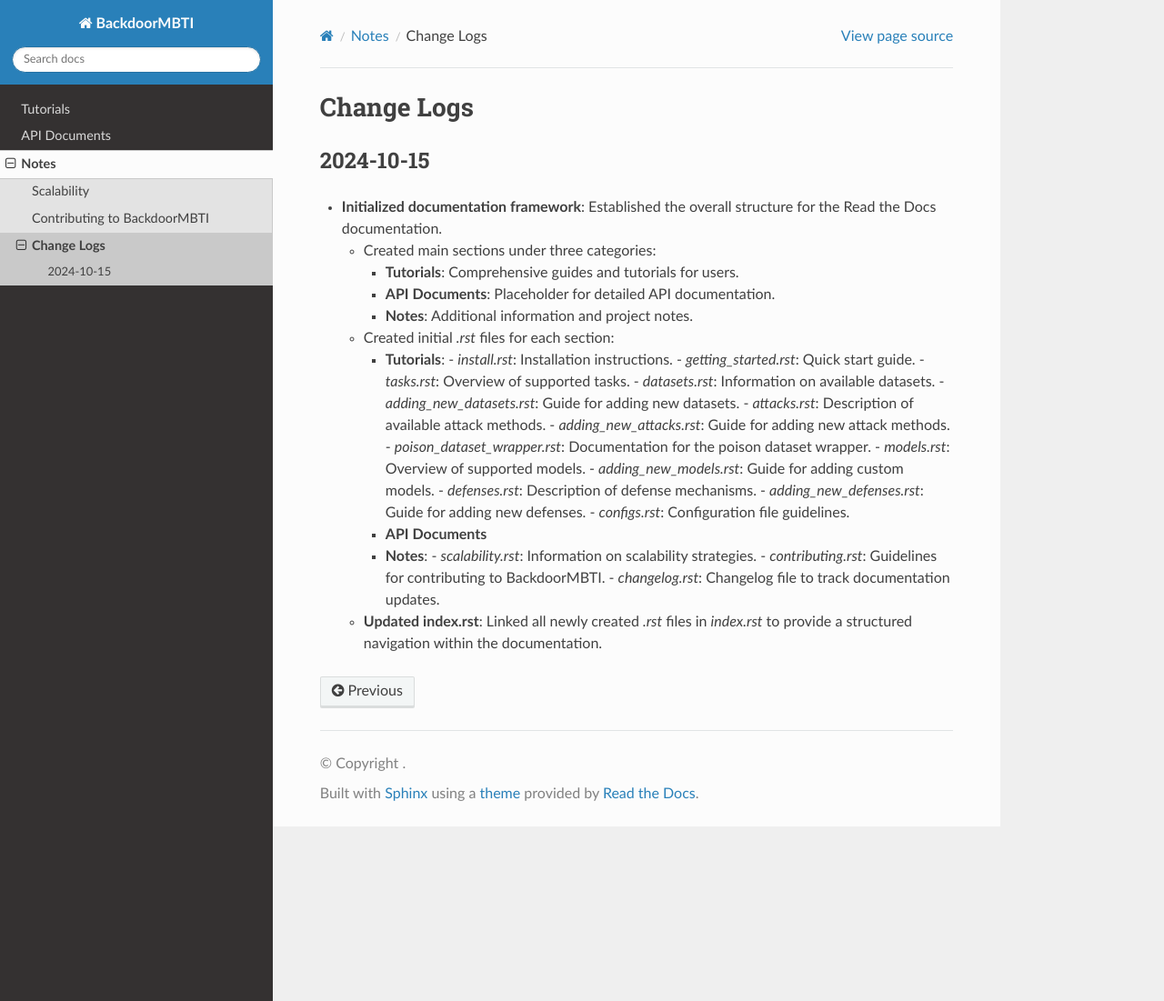
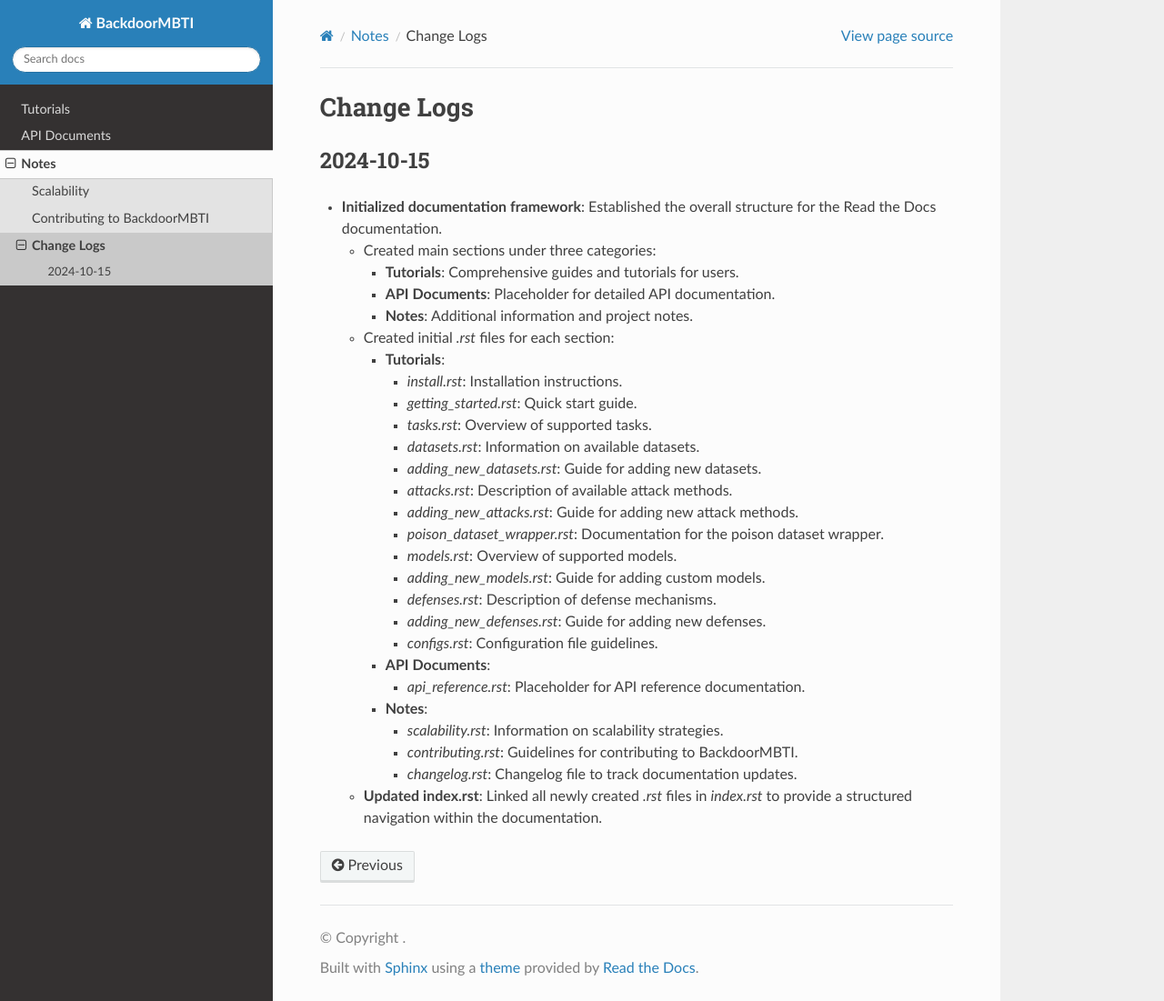
Before and after one commit to odymit/BackdoorMBTI-docs, a Sphinx documentation site: the page built from docs/source/notes/changelog.rst, in a window 1280 px wide and 1101 px high. Shown: the whole window at 91% size. Built offline with Sphinx 7.4.7 and the Read the Docs theme 3.1.0, drawn with Linux system fonts in a browser that asks for light colours.

Commit message:
update changelog.rst

```diff
--- a/docs/source/notes/changelog.rst
+++ b/docs/source/notes/changelog.rst
@@ -1,7 +1,5 @@
 Change Logs
 ===========
-
-
 
 2024-10-15
 -----------
@@ -10,14 +8,13 @@ Change Logs
   - Created main sections under three categories:
 
     - **Tutorials**: Comprehensive guides and tutorials for users.
-
     - **API Documents**: Placeholder for detailed API documentation.
-
     - **Notes**: Additional information and project notes.
 
   - Created initial `.rst` files for each section:
 
     - **Tutorials**:
+
       - `install.rst`: Installation instructions.
       - `getting_started.rst`: Quick start guide.
       - `tasks.rst`: Overview of supported tasks.
@@ -32,9 +29,12 @@ Change Logs
       - `adding_new_defenses.rst`: Guide for adding new defenses.
       - `configs.rst`: Configuration file guidelines.
 
-    - **API Documents**
+    - **API Documents**:
+
+      - `api_reference.rst`: Placeholder for API reference documentation.
 
     - **Notes**:
+
       - `scalability.rst`: Information on scalability strategies.
       - `contributing.rst`: Guidelines for contributing to BackdoorMBTI.
       - `changelog.rst`: Changelog file to track documentation updates.
```
